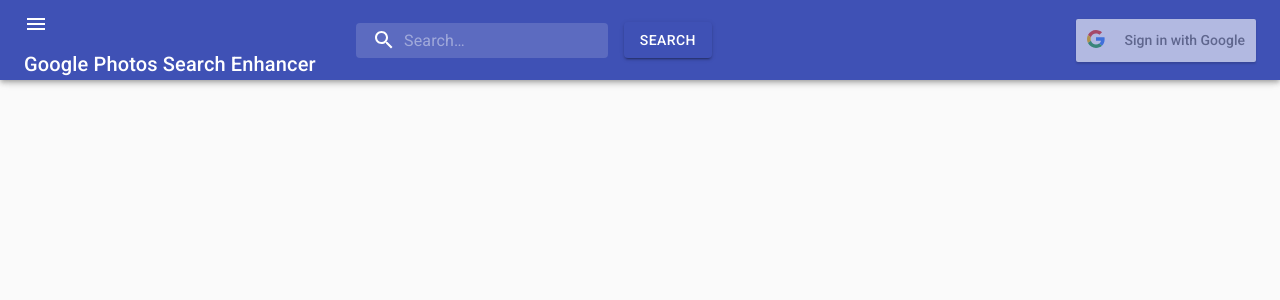
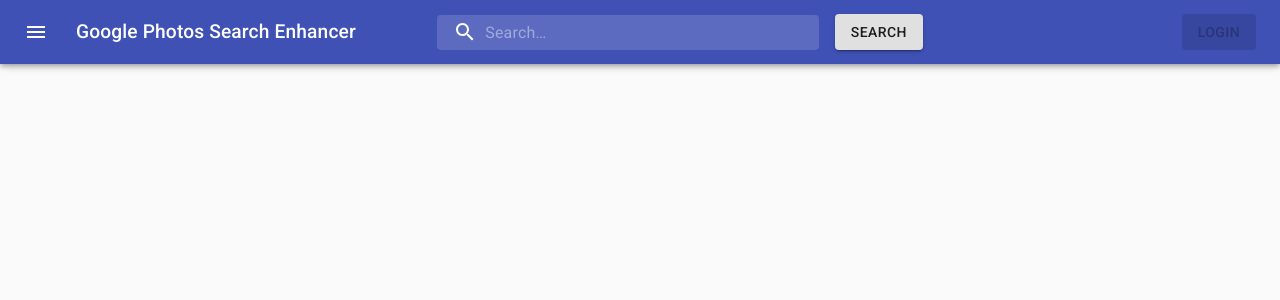
Before and after one commit to CeruleanW/google-photos-search-enhancer, a React (Create React App) app: page / in a window 1280 px wide. Shown: the top 300 px of the page. Built offline with nearby package versions, Linux system fonts and the light colour scheme.

Commit message:
Appbar layout done v1.0

```diff
--- a/public/index.html
+++ b/public/index.html
@@ -28,7 +28,7 @@
     <meta name="google-signin-client_id" content="1021859068960-64oa03fggpfb22tau6tatqir94ft44vt.apps.googleusercontent.com">
     <title>Search Chinese in Google Photos | 谷歌相册中文搜索</title>
   </head>
-  <body>
+  <body style='margin : 0'>
     <noscript>You need to enable JavaScript to run this app.</noscript>
     <div id="root"></div>
     <!--
--- a/src/components/GoogleBtn.jsx
+++ b/src/components/GoogleBtn.jsx
@@ -5,6 +5,7 @@
 import * as credentials from './credentials.json';
 import { getTimeStamp } from './IndexedDBController';
 import { requestAllMediaItems, requestNewMediaItems } from './GapiConnection';
+import { Button } from '@material-ui/core';
 
 const oauth2 = {
   clientID: credentials.web.client_id,
@@ -80,7 +81,11 @@
           onLogoutSuccess={logout}
           buttonText='Logout'
           onFailure={handleLogoutFailure}
-        ></GoogleLogout>
+          render={renderProps => (
+            <Button variant='contained' onClick={renderProps.onClick} disabled={renderProps.disabled} >Logout</Button>
+          )}
+          cookiePolicy={'single_host_origin'}
+        />
       ) : (
         <GoogleLogin
           clientId={oauth2.clientID}
@@ -90,6 +95,9 @@
           responseType='code,token'
           scope={oauth2.scopes[1]}
           isSignedIn={true}
+          render={renderProps => (
+            <Button variant='contained' onClick={renderProps.onClick} disabled={renderProps.disabled} >Login</Button>
+          )}
         />
       )}
     </React.Fragment>
--- a/src/components/MyAppBar.jsx
+++ b/src/components/MyAppBar.jsx
@@ -15,10 +15,11 @@
 import Toolbar from '@material-ui/core/Toolbar';
 import Typography from '@material-ui/core/Typography';
 import clsx from 'clsx';
-import { Box, Grid } from '@material-ui/core';
+import { Box, Grid, Button, Container } from '@material-ui/core';
 import { clearData } from './IndexedDBController';
 import { makeStyles, useTheme } from '@material-ui/core/styles';
 import { storeMediaItems, getTimeStamp } from './IndexedDBController';
+import useMediaQuery from '@material-ui/core/useMediaQuery';
 
 export default function MyAppBar() {
   const drawerWidth = 240;
@@ -63,12 +64,7 @@
     },
     content: {
       flexGrow: 1,
-      padding: theme.spacing(3),
-      transition: theme.transitions.create('margin', {
-        easing: theme.transitions.easing.sharp,
-        duration: theme.transitions.duration.leavingScreen,
-      }),
-      marginLeft: -drawerWidth,
+      padding: theme.spacing(2),
     },
     contentShift: {
       transition: theme.transitions.create('margin', {
@@ -77,10 +73,23 @@
       }),
       marginLeft: 0,
     },
+    title: {
+      [theme.breakpoints.down('xs')]: {
+        fontSize: '1rem',
+      },
+      [theme.breakpoints.up('lg')]: {
+        fontSize: '1.2rem',
+      },
+    },
   }));
 
   const classes = useStyles();
   const theme = useTheme();
+  const matches = useMediaQuery(theme.breakpoints.up('md'));
+  let justifyStyle;
+  matches ? justifyStyle='flex-end' : justifyStyle='center';
+
+
   const [isOpen, setIsOpen] = useState(false);
   const [lastUpdateTime, setLastUpdateTime] = useState(null);
 
@@ -121,6 +130,7 @@
     return `${year}-${month}-${day} ${hours}:${minutes}:${seconds}`;
   };
 
+
   return (
     <div className={classes.root}>
       <CssBaseline />
@@ -131,10 +141,16 @@
         })}
       >
         <Toolbar>
-          <Grid container alignItems='center'
+          <Grid container alignItems='center' justify='flex-start' spacing={1}>
+            <Grid
+              container
+              item
               justify='flex-start'
-              direction='row'>
-            <Grid container item justify='flex-start' alignItems='center' direction='row' lg={3} xs={12}>
+              alignItems='center'
+              lg={4}
+              md={5}
+              xs={12}
+            >
               <IconButton
                 color='inherit'
                 aria-label='open drawer'
@@ -144,26 +160,29 @@
               >
                 <MenuIcon />
               </IconButton>
-              <Typography variant='h6'>
+              <Typography variant='h6' className={classes.title}>
                 Google Photos Search Enhancer
               </Typography>
             </Grid>
-            <Grid container item
+            <Grid
+              container
+              item
               alignItems='center'
               justify='flex-start'
-              direction='row'
-              lg={7}
-              xs={12}>
+              lg={5}
+              md={6}
+              xs={12}
+            >
               <SearchBar />
             </Grid>
             <Grid
               container
               item
               alignItems='center'
-              justify='flex-end'
-              direction='row'
-              lg={2}
+              justify={justifyStyle}
               xs={12}
+              md={1}
+              lg={3}
             >
               <GoogleBtn
                 onLastUpdateTime={() => setLastUpdateTime(getTimeStamp())}
@@ -207,12 +226,13 @@
             <ListItemText primary='Stop' />
           </ListItem>
         </List>
-        <Box>
-          <Typography variant='subtitle1' display='block' gutterBottom>
-            Last Update:{' '}
+        <Divider/>
+          <Typography variant='subtitle1' display='block' gutterBottom className={classes.content} color='textSecondary'>
+            <Box>
+              Last Update:
+            </Box>
             {lastUpdateTime ? formatDate(lastUpdateTime) : 'No data'}
           </Typography>
-        </Box>
       </Drawer>
     </div>
   );
--- a/src/components/SearchBar.jsx
+++ b/src/components/SearchBar.jsx
@@ -2,7 +2,7 @@
 import SearchIcon from '@material-ui/icons/Search';
 import InputBase from '@material-ui/core/InputBase';
 import { makeStyles, fade } from '@material-ui/core/styles';
-import { Button } from '@material-ui/core';
+import { Button, Grid } from '@material-ui/core';
 
 const useStyles = makeStyles((theme) => ({
   search: {
@@ -14,9 +14,11 @@
     },
     marginRight: theme.spacing(2),
     marginLeft: 0,
-    width: '100%',
-    [theme.breakpoints.up('sm')]: {
-      marginLeft: theme.spacing(3),
+    // width: '100%',
+    // marginBottom: theme.spacing(1),
+    [theme.breakpoints.up('md')]: {
+      // marginLeft: theme.spacing(3),
+      marginBottom: theme.spacing(0),
       width: 'auto',
     },
   },
@@ -38,7 +40,7 @@
     // vertical padding + font size from searchIcon
     paddingLeft: `calc(1em + ${theme.spacing(4)}px)`,
     transition: theme.transitions.create('width'),
-    width: '100%',
+    // width: '70%',
     [theme.breakpoints.up('md')]: {
       width: '20ch',
     },
@@ -53,7 +55,7 @@
 
   return (
     <React.Fragment>
-      <div className={classes.search}>
+      <Grid className={classes.search} item xs={9}>
         <div className={classes.searchIcon}>
           <SearchIcon />
         </div>
@@ -65,11 +67,12 @@
           }}
           inputProps={{ 'aria-label': 'search' }}
         />
-      </div>
-
-      <Button variant='contained' color='primary' onClick={handleSearch}>
-        Search
-      </Button>
+      </Grid>
+      <Grid item>
+        <Button variant='contained' onClick={handleSearch}>
+          Search
+        </Button>
+      </Grid>
     </React.Fragment>
   );
 }
```
